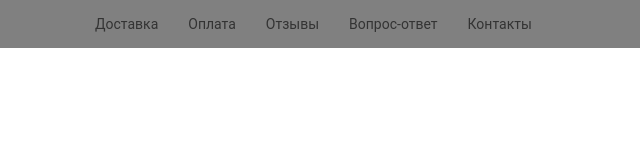
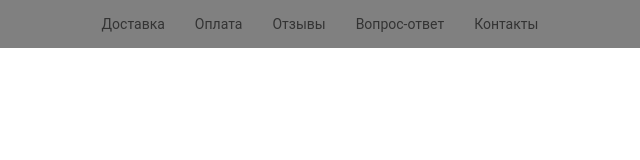
Before and after one commit to ZeniProg/Beauty, a plain HTML site: page index.html in a window 1280 px wide. Shown: the full height of the page, 320-960 px from the left. Drawn offline with Linux system fonts and the light colour scheme.

Commit message:
Правки по верхнему меню

```diff
--- a/chunk/_header.sass
+++ b/chunk/_header.sass
@@ -1,15 +1,16 @@
 .header
+  z-index: 10
+  position: fixed
   width: 100%
-  position: fixed
   top: 0
   left: 0
-  z-index: 10
   background: gray
 
 .top-menu
-  margin: 0 auto
+  display: flex
+  align-items: center
+  justify-content: center
   padding: 15px 0 15px 0
-  max-width: 450px
 
   &__list
     display: flex
```
Also changed, not shown: main.css, 1 other file.
